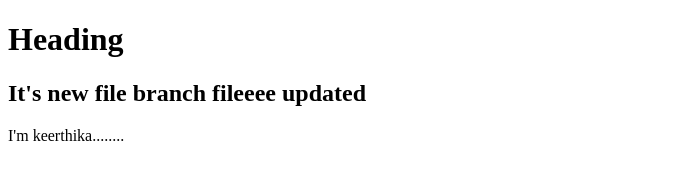
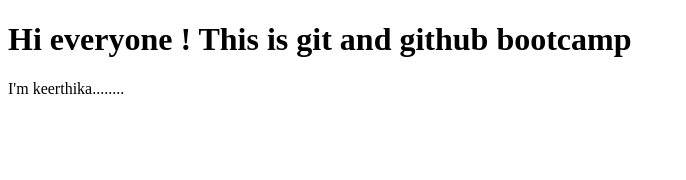
Before and after one commit to KEERTHIKA-K25/bootcamp_repository, a plain HTML site: page index.html in a window 1280 px wide. Shown: the whole page, without its empty margins (0-686 px from the left). Drawn offline with Linux system fonts and the light colour scheme.

Commit message:
2nd change

```diff
--- a/index.html
+++ b/index.html
@@ -6,8 +6,8 @@
     <title>Document</title>
 </head>
 <body>
-    <h1>Heading </h1>
-    <h2>It's new file branch fileeee updated</h2>
+    <h1>Hi everyone ! This is git and github bootcamp </h1>
+
 
     <p>I'm keerthika........</p>
 </body>
```
